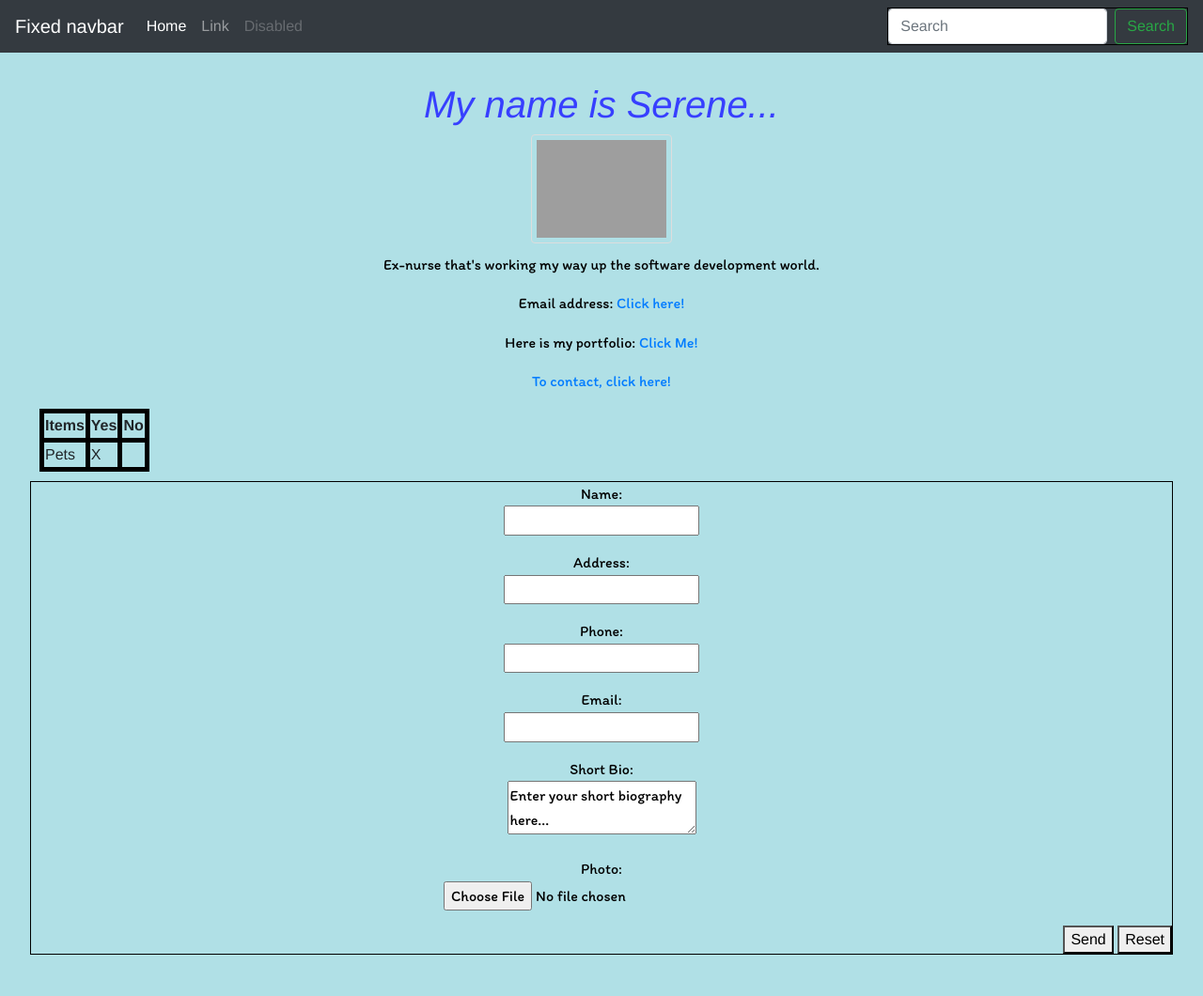
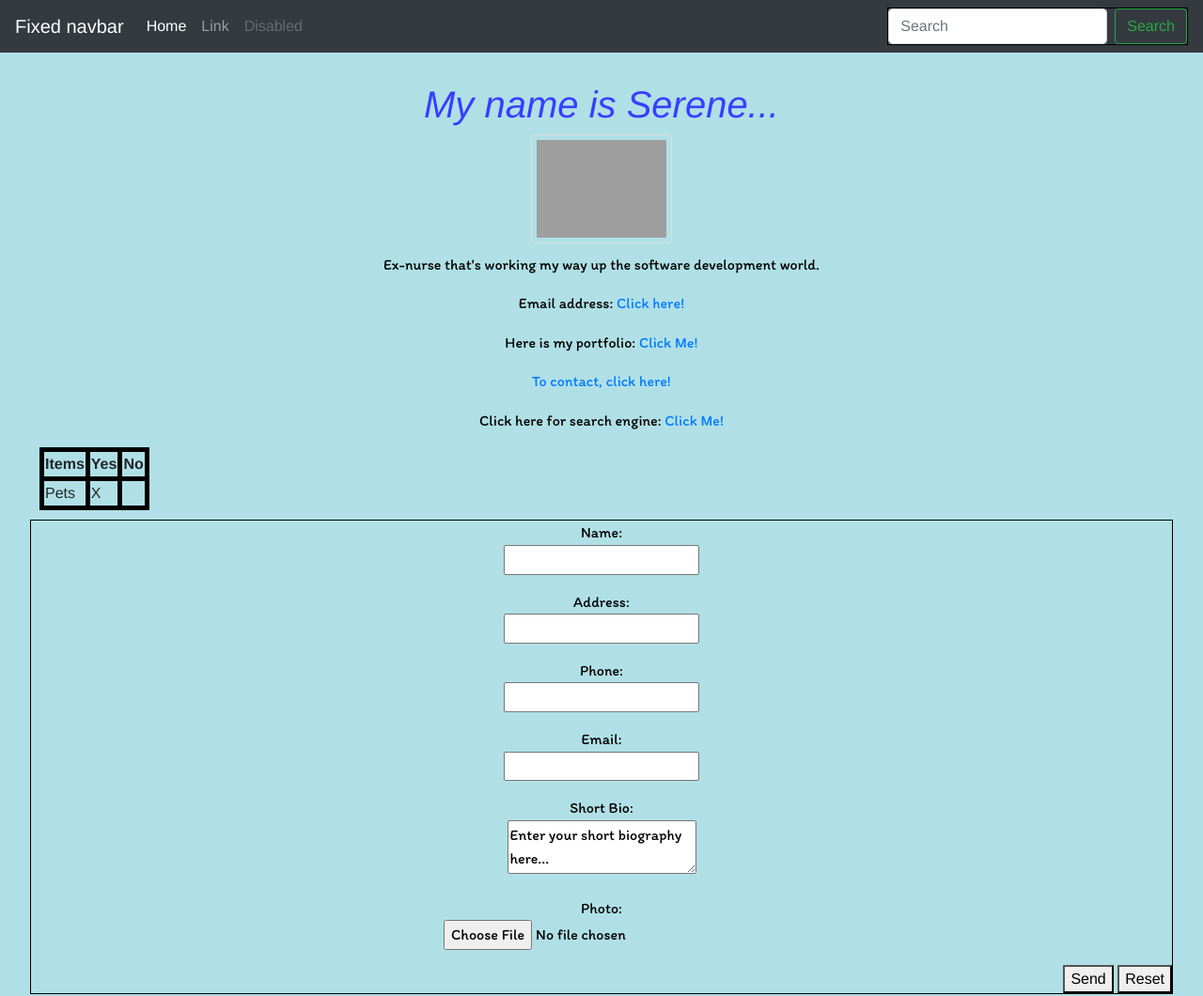
Before and after one commit to SereneCai/SereneCai.github.io, a plain HTML site: page index.html in a window 1280 px wide. Shown: the whole page at 94% size. Drawn offline with nearby package versions, Linux system fonts and the light colour scheme; grey boxes are pictures that could not be loaded; a script that the page names is missing.

```diff
--- a/index.html
+++ b/index.html
@@ -73,6 +73,10 @@
 
     <p><a href="#register">To contact, click here!</a></p>
 
+    <p>
+      Click here for search engine: <a href ="ex-two.html"> Click Me!</a>
+    </p>
+
     <table>
       <tr>
         <th>Items</th>
```
